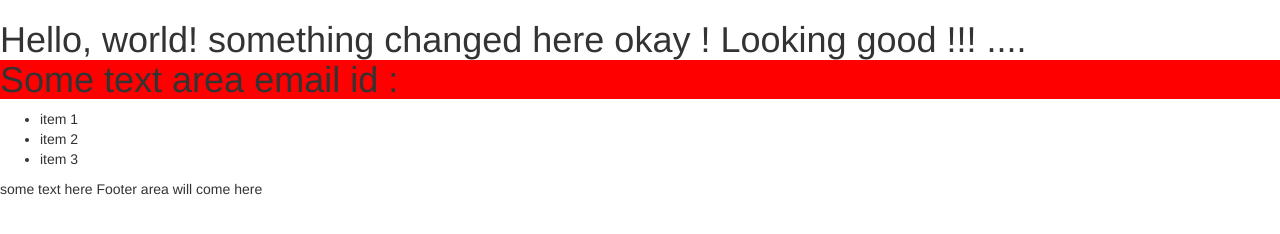
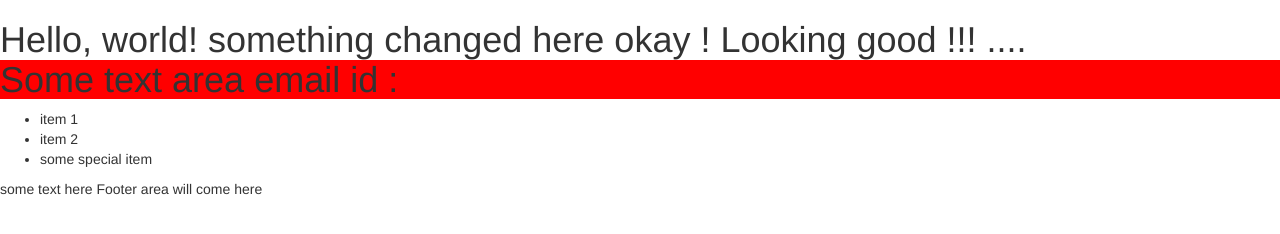
Before and after one commit to livetraining/corporate-website, a plain HTML site: page index.html in a window 1280 px wide. Drawn offline with nearby package versions, Linux system fonts and the light colour scheme.

Commit message:
test1 on master

```diff
--- a/index.html
+++ b/index.html
@@ -28,7 +28,7 @@
     <ul>
     	<li>item 1</li>
     	<li>item 2</li>
-    	<li>item 3</li>
+    	<li>some special item</li>
 
     </ul>
 
```
